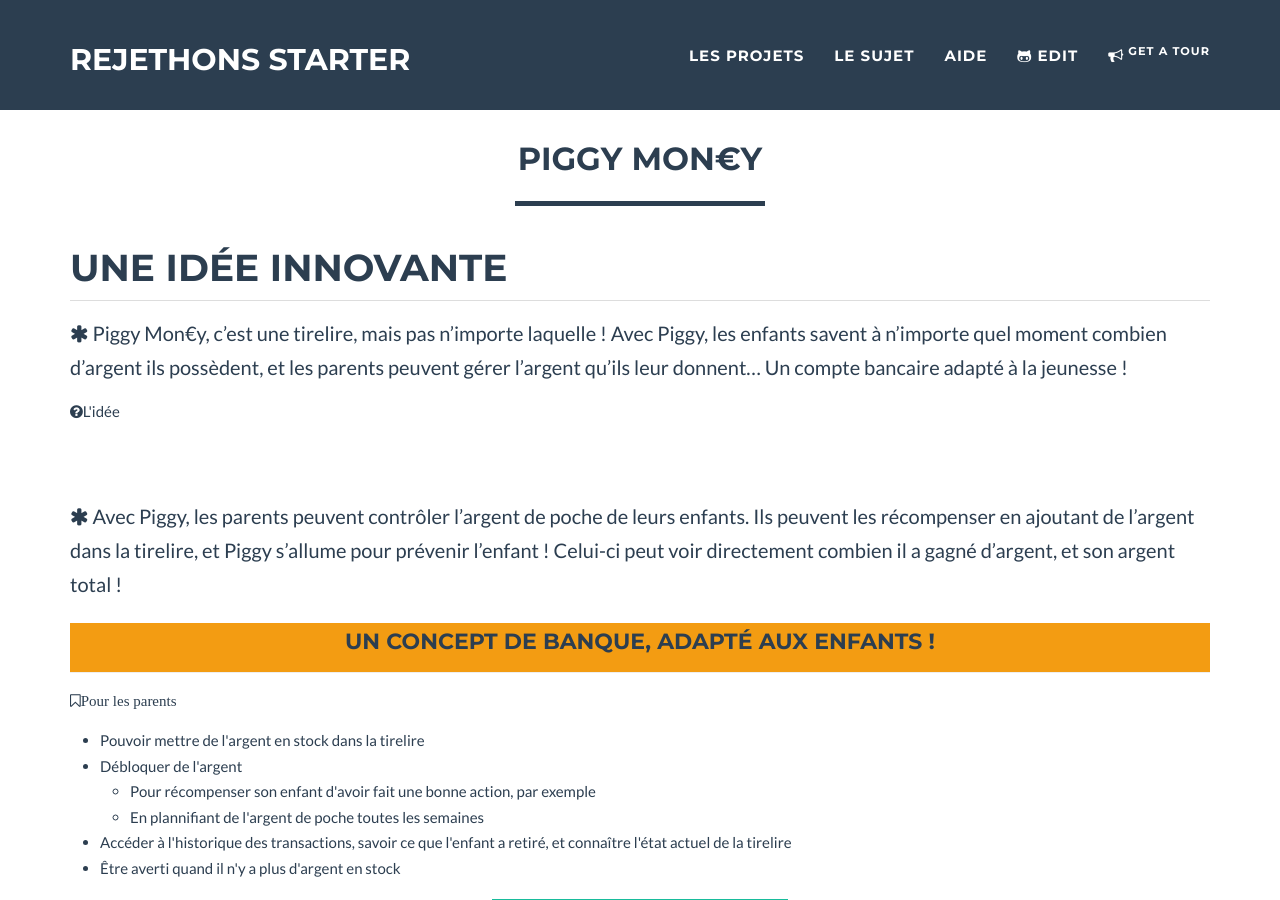
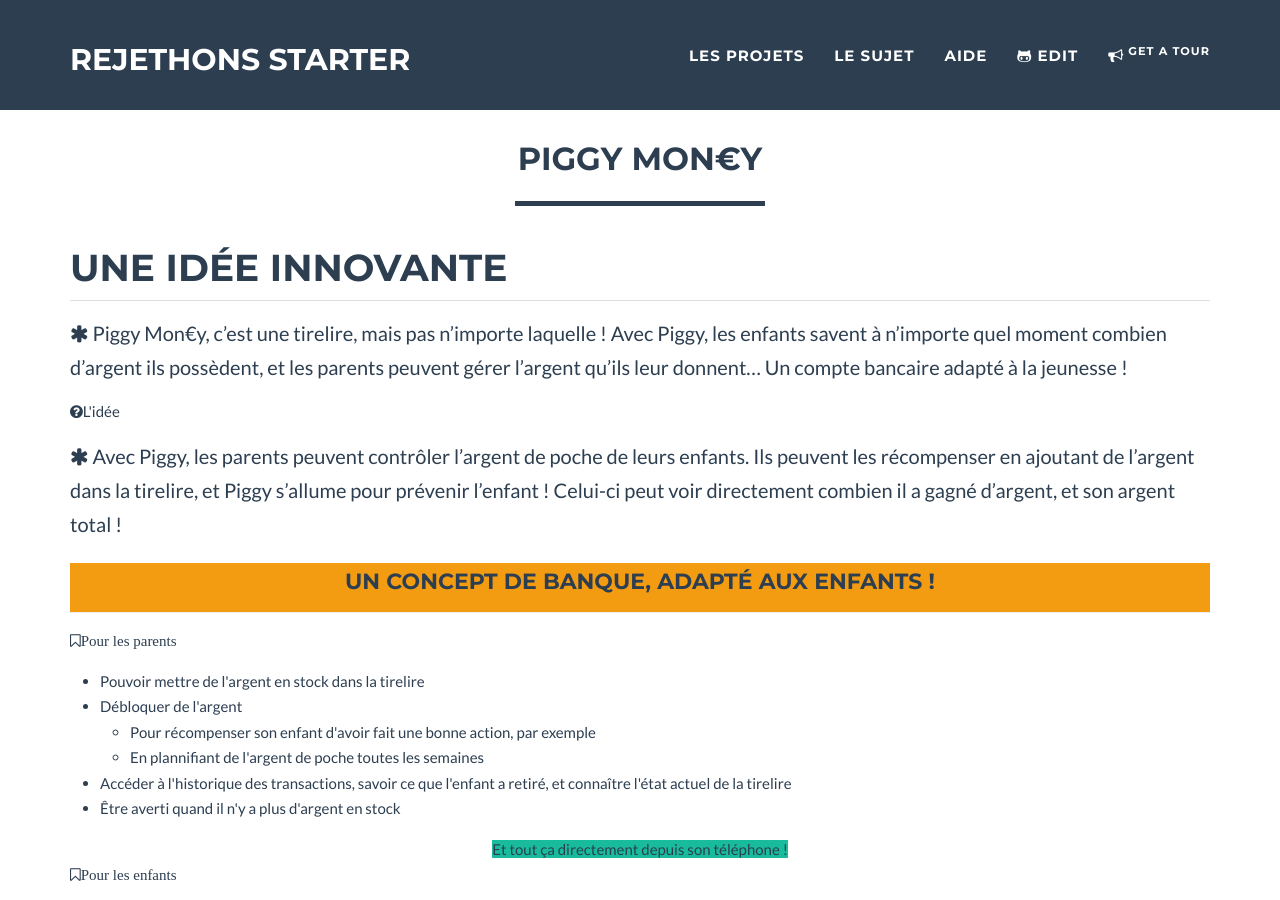
Before and after one commit to stephaneLeroy/rejethons-starter, a Jekyll site: the page built from _posts/2017-05-19-les-ratz-moket.markdown, in a window 1280 px wide and 900 px high. Built offline with Jekyll 4.4.1, drawn with Linux system fonts in a browser that asks for light colours.

Commit message:
Update 2017-05-19-les-ratz-moket.markdown

```diff
--- a/_posts/2017-05-19-les-ratz-moket.markdown
+++ b/_posts/2017-05-19-les-ratz-moket.markdown
@@ -10,7 +10,7 @@ alt: Piggy Mon€y
 <h1>Une idée innovante</h1>
 <i class="fa fa-asterisk fa-2" aria-hidden="true"></i> Piggy Mon€y, c'est une tirelire, mais pas n'importe laquelle ! Avec Piggy, les enfants savent à n'importe quel moment combien d'argent ils possèdent, et les parents peuvent gérer l'argent qu'ils leur donnent... Un compte bancaire adapté à la jeunesse !
 
-<div><span class="fa fa-question-circle fa-4" style="height:80px;"></span>L'idée</div>
+<div><span class="fa fa-question-circle fa-5"></span>L'idée</div>
 
 <i class="fa fa-asterisk fa-2" aria-hidden="true"></i> Avec Piggy, les parents peuvent contrôler l'argent de poche de leurs enfants. Ils peuvent les récompenser en ajoutant de l'argent dans la tirelire, et Piggy s'allume pour prévenir l'enfant ! Celui-ci peut voir directement combien il a gagné d'argent, et son argent total !
 <center> <h2 class="bg-warning" style="height:50px; font-size:22px;">Un concept de banque, adapté aux enfants !</h2></center>
```
